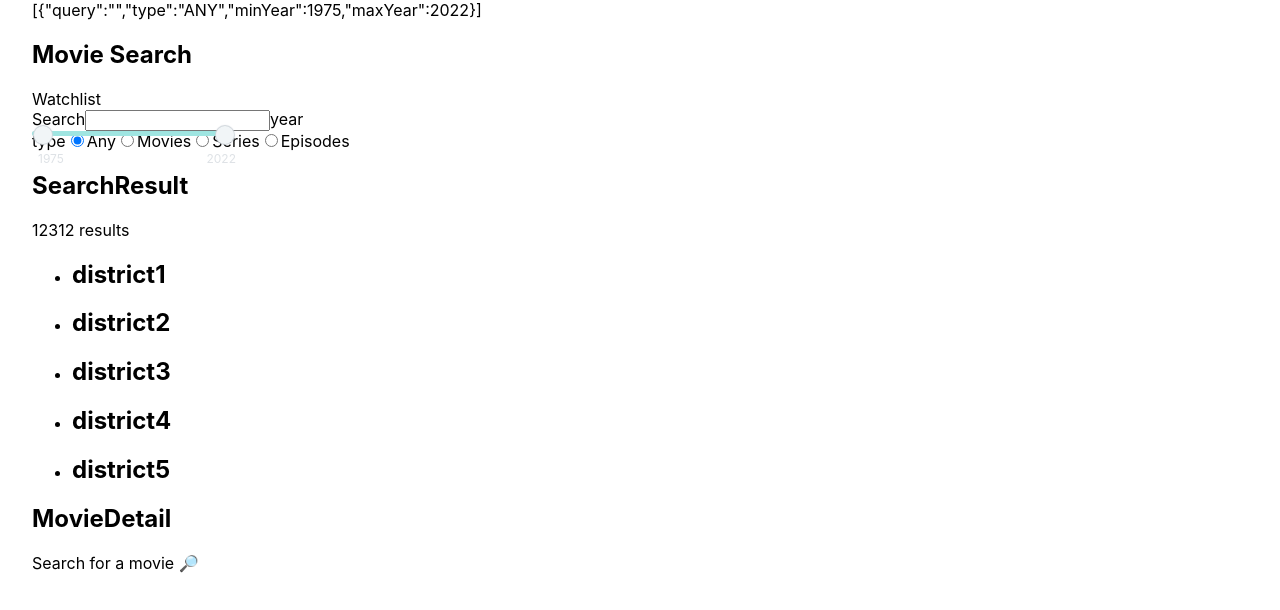
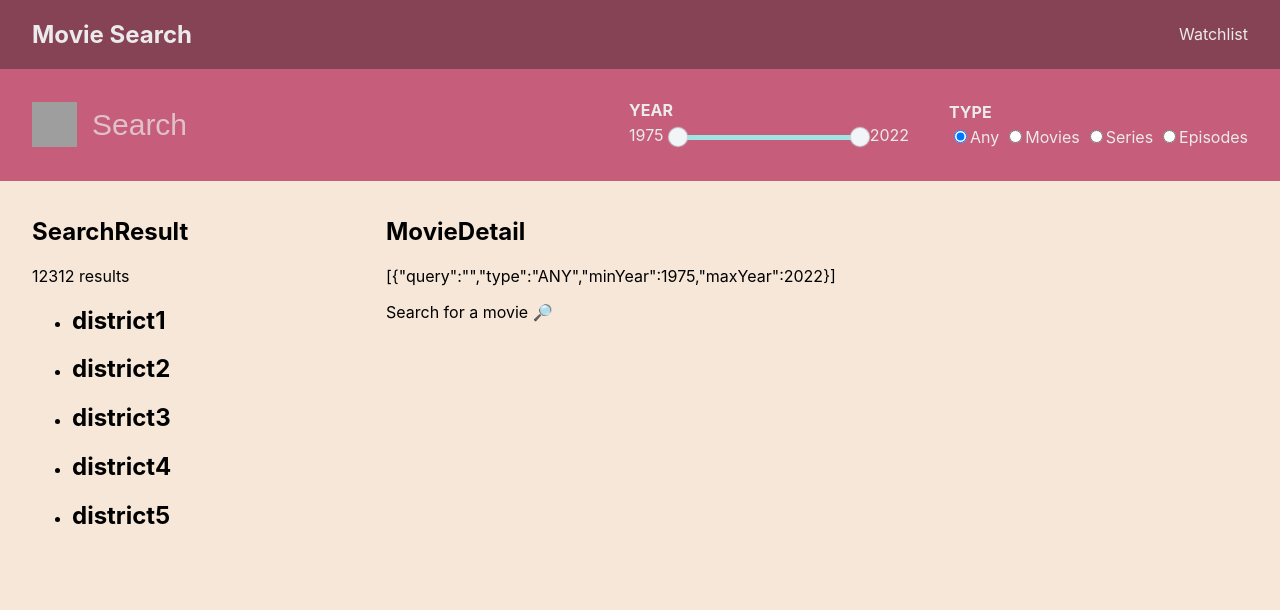
Before and after one commit to IshanRatnapala/movie-search, a Next.js app: page / in a window 1280 px wide. Shown: the top 610 px of the page. Built offline with nearby package versions, Linux system fonts and the light colour scheme; grey boxes are pictures that could not be loaded.

Commit message:
Basic UI

```diff
--- a/components/Layout.tsx
+++ b/components/Layout.tsx
@@ -1,11 +1,10 @@
 import Head from 'next/head';
-import Link from 'next/link';
-import { useRouter } from 'next/router';
-import React, { useEffect, useState } from 'react';
-import styles from '../styles/Home.module.scss';
+import React, { useState } from 'react';
+import Navbar from './Navbar';
 import MovieDetail from './MovieDetail';
 import SearchBar from './SearchBar';
 import SearchResult from './SearchResult';
+import styles from '../styles/Layout.module.scss';
 
 const Layout = ({ children }) => {
   const [loading, setLoading] = useState(false);
@@ -23,22 +22,19 @@ const Layout = ({ children }) => {
         <link rel="icon" href="/favicon.ico" />
       </Head>
 
-      {JSON.stringify(searchResults)}
-
-      <nav>
-        <h1>
-          <Link href={'/'}>Movie Search</Link>
-        </h1>
-        <span>
-          <Link href={'/watch-list'}>Watchlist</Link>
-        </span>
-      </nav>
+      <Navbar></Navbar>
 
       <SearchBar handleSearch={handleSearch}></SearchBar>
 
-      <SearchResult></SearchResult>
+      <main className={styles.main}>
+        <SearchResult></SearchResult>
 
-      <MovieDetail>{children}</MovieDetail>
+        <MovieDetail>
+          <p> {JSON.stringify(searchResults)}</p>
+
+          {children}
+        </MovieDetail>
+      </main>
     </div>
   );
 };
--- a/components/MovieDetail.tsx
+++ b/components/MovieDetail.tsx
@@ -1,13 +1,12 @@
 import React from 'react';
+import styles from '../styles/MovieDetail.module.scss';
 
 function MovieDetail({ children }) {
   return (
-    <>
-      <section>
-        <h2>MovieDetail</h2>
-        {children}
-      </section>
-    </>
+    <section className={styles.container}>
+      <h2>MovieDetail</h2>
+      {children}
+    </section>
   );
 }
 
--- /dev/null
+++ b/components/Navbar.tsx
@@ -0,0 +1,18 @@
+import React from 'react';
+import Link from 'next/link';
+import styles from '../styles/Navbar.module.scss';
+
+function Navbar() {
+  return (
+    <nav className={styles.container}>
+      <h1>
+        <Link href={'/'}>Movie Search</Link>
+      </h1>
+      <span>
+        <Link href={'/watch-list'}>Watchlist</Link>
+      </span>
+    </nav>
+  );
+}
+
+export default Navbar;
--- a/components/SearchBar.tsx
+++ b/components/SearchBar.tsx
@@ -1,6 +1,7 @@
 import React, { useEffect, useState } from 'react';
 import MultiRangeSlider from './MultiRangeSlider';
 import useInput from './../hooks/useInput';
+import styles from '../styles/SearchBar.module.scss';
 
 function SearchBar({ handleSearch }) {
   const [query, bindQuery] = useInput('');
@@ -13,13 +14,16 @@ function SearchBar({ handleSearch }) {
   }, [query, type, minYear, maxYear]);
 
   return (
-    <section>
-      <label>
-        Search
-        <input type="text" name="query" {...bindQuery} />
+    <section className={styles.container}>
+      <div className={styles.searchBox}>
+        <label className={styles.searchIcon}>
+          <img src="https://img.icons8.com/ios-glyphs/45/ffffff/search--v1.png" alt="search icon" />
         </label>
-      <label>
-        year
+        <input placeholder="Search" name="query" type="search" {...bindQuery} />
+      </div>
+
+      <label className={styles.yearSelect}>
+        <span>YEAR</span>
         <MultiRangeSlider
           min={1975}
           max={2022}
@@ -30,8 +34,9 @@ function SearchBar({ handleSearch }) {
         />
       </label>
 
-      <div {...bindType}>
-        type
+      <div className={styles.typeSelect} {...bindType}>
+        <span>TYPE</span>
+        <div className={styles.radioButtons}>
           <label>
             <input type="radio" value="ANY" name="type" defaultChecked />
             <span>Any</span>
@@ -49,6 +54,7 @@ function SearchBar({ handleSearch }) {
             <span>Episodes</span>
           </label>
         </div>
+      </div>
     </section>
   );
 }
--- a/components/SearchResult.tsx
+++ b/components/SearchResult.tsx
@@ -1,9 +1,10 @@
 import React from 'react';
 import ActiveLink from './ActiveLink';
+import styles from '../styles/SearchResult.module.scss';
 
 function SearchResult() {
   return (
-    <section>
+    <section className={styles.container}>
       <h2>SearchResult</h2>
 
       <p>{12312} results</p>
--- a/styles/Home.module.scss
+++ b/styles/Layout.module.scss
@@ -1,15 +1,11 @@
-.container {
-  padding: 0 2rem;
-}
+@import './_variables.scss';
 
 .main {
   min-height: 100vh;
-  padding: 4rem 0;
-  flex: 1;
+  padding: 1rem 2rem;
   display: flex;
-  flex-direction: column;
-  justify-content: center;
-  align-items: center;
+  flex-wrap: wrap;
+  background: $background;
 }
 
 .footer {
--- /dev/null
+++ b/styles/MovieDetail.module.scss
@@ -0,0 +1,5 @@
+@import './_variables.scss';
+
+.container {
+  flex: 3 1 520px;
+}
--- a/styles/MultiRangeSlider.scss
+++ b/styles/MultiRangeSlider.scss
@@ -1,4 +1,11 @@
 // From https://codesandbox.io/s/ywcrm
+.container {
+  display: flex;
+  align-items: center;
+  justify-content: center;
+  height: 30px;
+}
+
 .slider {
   position: relative;
   width: 200px;
@@ -30,17 +37,19 @@
 
 .slider__left-value,
 .slider__right-value {
-  color: #dee2e6;
-  font-size: 12px;
-  margin-top: 20px;
+  // color: #dee2e6;
+  // font-size: 12px;
+  // margin-top: 20px;
 }
 
 .slider__left-value {
-  left: 6px;
+  left: -40px;
+  top: -10px;
 }
 
 .slider__right-value {
-  right: -4px;
+  right: -40px;
+  top: -10px;
 }
 
 /* Removing the default appearance */
--- /dev/null
+++ b/styles/Navbar.module.scss
@@ -0,0 +1,10 @@
+@import './_variables.scss';
+
+.container {
+  background: $primary;
+  color: $white;
+  padding: 0 2rem;
+  display: flex;
+  justify-content: space-between;
+  align-items: center;
+}
--- /dev/null
+++ b/styles/SearchBar.module.scss
@@ -0,0 +1,91 @@
+@import './_variables.scss';
+
+.container {
+  background: $secondary;
+  color: $white;
+  padding: 1rem 2rem;
+  display: flex;
+  align-items: center;
+  flex-wrap: wrap;
+  gap: 40px;
+
+  @media (max-width: $breakpoint-mobile) {
+    gap: 20px;
+    justify-content: space-between;
+  }
+}
+
+.searchBox {
+  position: relative;
+  display: flex;
+  flex: 1 0 310px;
+  color: #555;
+  @media (max-width: $breakpoint-mobile) {
+    width: 100%;
+    flex: 1 0 auto;
+  }
+
+  .searchIcon {
+    position: absolute;
+    color: $white;
+    height: 80px;
+    display: flex;
+    align-items: center;
+
+    img {
+      width: 45px;
+      height: 45px;
+    }
+  }
+
+  input {
+    width: 100%;
+    padding: 8px 20px;
+    height: 80px;
+    border: 0;
+    font-weight: 300;
+    font-size: 30px;
+    padding-left: 60px;
+    background: transparent;
+    color: $white;
+
+    &::placeholder {
+      color: $white;
+      opacity: 0.7;
+    }
+
+    &:focus {
+      outline: 0;
+    }
+  }
+}
+
+.yearSelect {
+  width: 280px;
+  // height: 50px;
+  display: flex;
+  flex-direction: column;
+  // gap: 15px;
+
+  > span {
+    display: block;
+    font-weight: bold;
+  }
+}
+
+.typeSelect {
+  // height: 50px;
+  display: flex;
+  flex-direction: column;
+  // gap: 15px;
+
+  > span {
+    display: block;
+    font-weight: bold;
+  }
+  .radioButtons {
+    display: flex;
+    gap: 5px;
+    padding-top: 5px;
+  }
+}
--- /dev/null
+++ b/styles/SearchResult.module.scss
@@ -0,0 +1,5 @@
+@import './_variables.scss';
+
+.container {
+  flex: 1 0 240px;
+}
--- /dev/null
+++ b/styles/_variables.scss
@@ -0,0 +1,7 @@
+$primary: #874356;
+$secondary: #c65d7b;
+$accent: #f68989;
+$background: #f6e7d8;
+$white: #ebebeb;
+
+$breakpoint-mobile: 425px;
```
Lines whose indentation alone changed are shown as unchanged.
